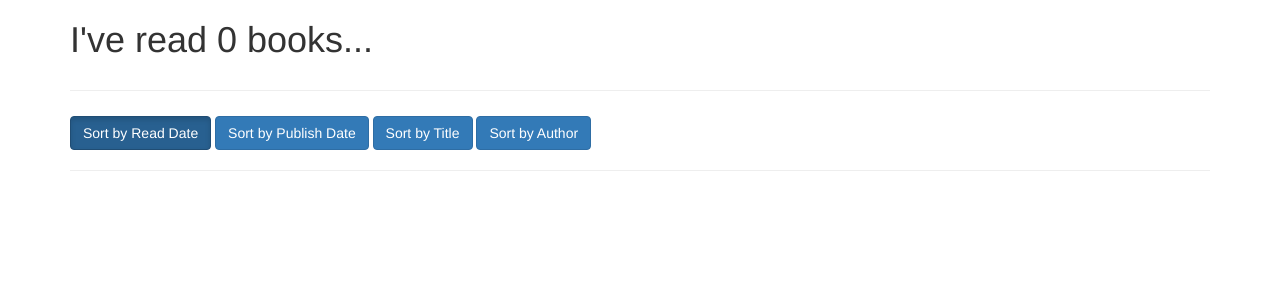
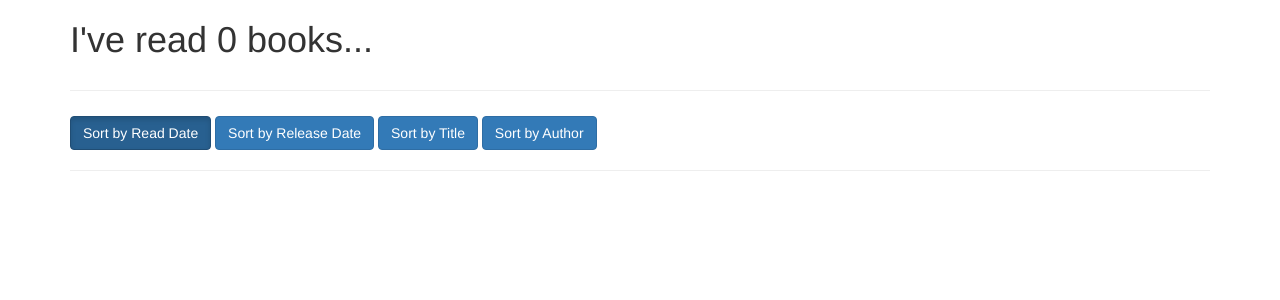
Before and after one commit to nitinsavant/lists, a Django app: page /lists/books/ in a window 1280 px wide. Shown: the top 300 px of the page. Run offline with Django 3.2, Linux system fonts and the light colour scheme; data that the repository does not hold is empty; some libraries are stand-ins or nearby versions.

Commit message:
Changed 'by' to '—' and capitalized book title

```diff
--- a/movies/static/movies/style.css
+++ b/movies/static/movies/style.css
@@ -12,3 +12,7 @@ a:hover {
 .btn-primary {
     margin-top: 5px;
 }
+
+year {
+  font-size: 50%;
+}
--- a/movies/templates/movies/books.html
+++ b/movies/templates/movies/books.html
@@ -20,7 +20,7 @@
           <input type="radio" name="options" onclick="sortbyWatch();"> Sort by Read Date
         </label>
         <label class="btn btn-primary" id="optionrelease">
-          <input type="radio" name="options"  onclick="sortbyRelease();"> Sort by Publish Date
+          <input type="radio" name="options"  onclick="sortbyRelease();"> Sort by Release Date
         </label>
         <label class="btn btn-primary" id="optiontitle">
           <input type="radio" name="options" onclick="sortbyTitle();"> Sort by Title
@@ -39,7 +39,7 @@
   	<div class="row" id="titleview" style="display: none;">
       <div class="col-md-12">
     		{% for book in book_list_title %}
-          <h3><a href="{{ book.title_link }}">{{ book.title }}</a> ({{ book.release_date.year }}) by {{ book.author }}</h3>
+          <h3><a href="{{ book.title_link }}">{{ book.title|upper }}</a> ({{ book.release_date.year }}) — {{ book.author }}</h3>
           {% if book.watch_date.year > 1900 %}
   		      <h5>Read {{ book.watch_date }}</h5>
           {% endif %}
@@ -50,7 +50,7 @@
     <div class="row" id="watchview" style="display: block;">
       <div class="col-md-12">
         {% for book in book_list_watch %}
-          <h3><a href="{{ book.title_link }}">{{ book.title }}</a> ({{ book.release_date.year }}) by {{ book.author }}</h3>
+          <h3><a href="{{ book.title_link }}">{{ book.title|upper }}</a> ({{ book.release_date.year }}) — {{ book.author }}</h3>
           {% if book.watch_date.year > 1900 %}
   		      <h5>Read {{ book.watch_date }}</h5>
           {% endif %}
@@ -61,7 +61,7 @@
     <div class="row" id="releaseview" style="display: none;">
       <div class="col-md-12">
         {% for book in book_list_release %}
-          <h3><a href="{{ book.title_link }}">{{ book.title }}</a> ({{ book.release_date.year }}) by {{ book.author }}</h3>
+          <h3><a href="{{ book.title_link }}">{{ book.title|upper }}</a> ({{ book.release_date.year }}) — {{ book.author }}</h3>
           {% if book.watch_date.year > 1900 %}
   		      <h5>Read {{ book.watch_date }}</h5>
           {% endif %}
@@ -72,7 +72,7 @@
     <div class="row" id="authorview" style="display: none;">
       <div class="col-md-12">
         {% for book in book_list_author %}
-          <h3><a href="{{ book.title_link }}">{{ book.title }}</a> ({{ book.release_date.year }}) by {{ book.author }}</h3>
+          <h3><a href="{{ book.title_link }}">{{ book.title|upper }}</a> ({{ book.release_date.year }}) — {{ book.author }}</h3>
           {% if book.watch_date.year > 1900 %}
             <h5>Read {{ book.watch_date }}</h5>
           {% endif %}
```
